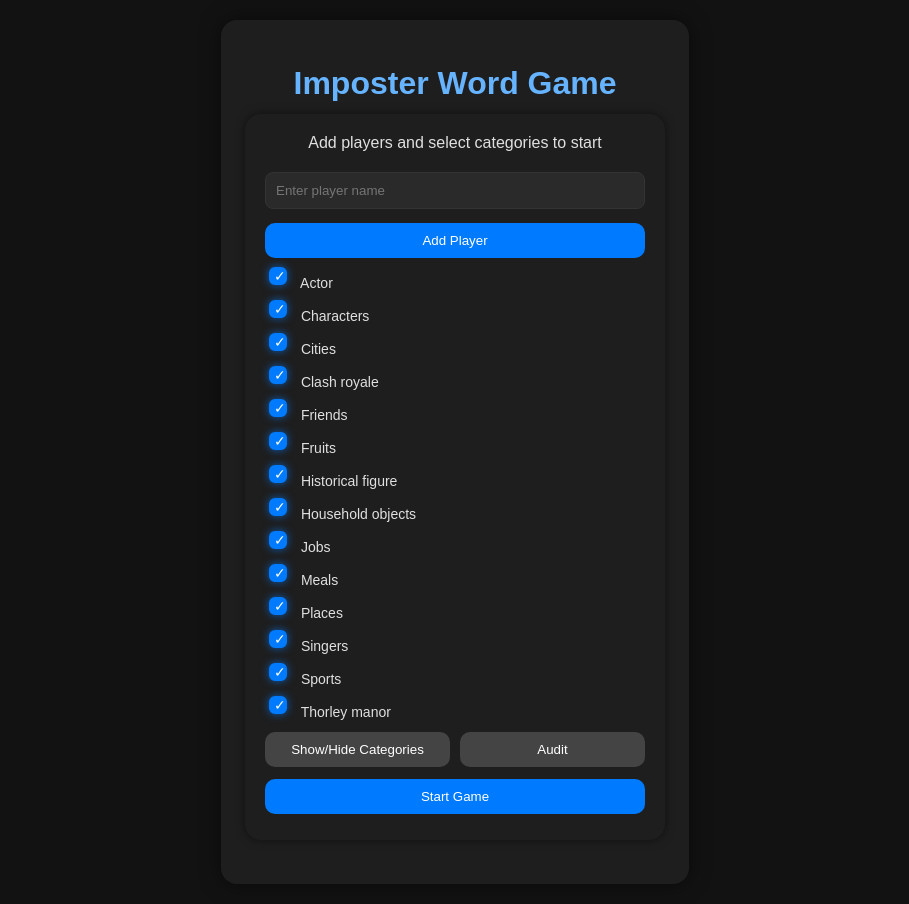
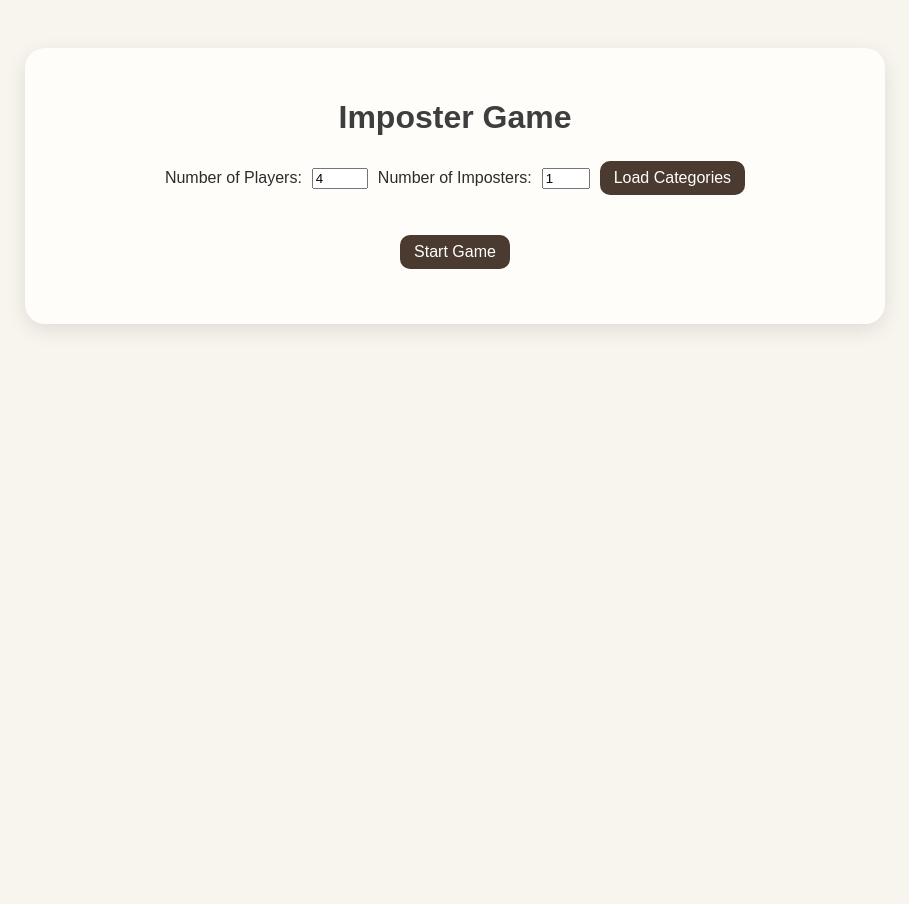
Before and after one commit to LeonWelch2009/Imposter-Game, a Flask app: page / in a window 1280 px wide. Shown: the whole page, without its empty margins (185-1094 px from the left). After the commit the page ends 330 px from the top, so only its background shows below. Run offline with Flask 3, Linux system fonts and the light colour scheme.

Commit message:
removing audit button

```diff
--- a/static/script.js
+++ b/static/script.js
@@ -1,191 +1,120 @@
-let players = [];
-let currentPlayerIndex = 0;
-let imposterIndices = [];
+let wordsData = {};
+let selectedCategories = JSON.parse(localStorage.getItem("selectedCategories")) || [];
 let currentCategory = "";
 let currentWord = "";
-let allPlayersSeen = false;
-let categories = {};
-let availableCategories = [];
+let players = [];
+let imposters = [];
 
-const playerNameInput = document.getElementById("playerName");
-const addPlayerBtn = document.getElementById("addPlayerBtn");
-const playerList = document.getElementById("playerList");
-const startGameBtn = document.getElementById("startGameBtn");
-const setupScreen = document.getElementById("setupScreen");
-const gameScreen = document.getElementById("gameScreen");
-const gameMessage = document.getElementById("gameMessage");
-const nextPlayerBtn = document.getElementById("nextPlayerBtn");
-const showImposterBtn = document.getElementById("showImposterBtn");
-const restartBtn = document.getElementById("restartBtn");
-const categoriesContainer = document.getElementById("categories");
-const showCategoriesBtn = document.getElementById("showCategoriesBtn");
-const auditBtn = document.getElementById("auditBtn");
+async function loadCategories() {
+    const res = await fetch("/get_words");
+    wordsData = await res.json();
 
-// Flip card
-const flipCard = document.getElementById("flipCard");
-const cardFront = document.getElementById("cardFront");
-const cardBack = document.getElementById("cardBack");
+    const container = document.getElementById("categoryContainer");
+    container.innerHTML = "";
 
-// Fetch categories from Flask
-fetch("/categories")
-    .then(res => res.json())
-    .then(data => {
-        categories = data || {};
-        availableCategories = Object.keys(categories);
-        renderCategoryCheckboxes();
-    })
-    .catch(err => console.error("Failed to load categories:", err));
+    for (const category in wordsData) {
+        const div = document.createElement("div");
+        div.classList.add("category-item");
 
-// Toggle categories
-showCategoriesBtn.addEventListener("click", () => {
-    if (categoriesContainer.style.display === "none") {
-        categoriesContainer.style.display = "block";
+        const checkbox = document.createElement("input");
+        checkbox.type = "checkbox";
+        checkbox.value = category;
+        checkbox.checked = selectedCategories.includes(category);
+        checkbox.addEventListener("change", () => {
+            if (checkbox.checked) {
+                selectedCategories.push(category);
             } else {
-        categoriesContainer.style.display = "none";
+                selectedCategories = selectedCategories.filter(c => c !== category);
             }
+            localStorage.setItem("selectedCategories", JSON.stringify(selectedCategories));
         });
 
-// Add player
-function addPlayer() {
-    let name = playerNameInput.value.trim();
-    if (!name) return;
-    name = name.split(/\s+/).map(w => w.charAt(0).toUpperCase() + w.slice(1).toLowerCase()).join(" ");
-    if (!players.includes(name)) {
-        players.push(name);
-        updatePlayerList();
-        playerNameInput.value = "";
+        const label = document.createElement("label");
+        label.textContent = category;
+
+        div.appendChild(checkbox);
+        div.appendChild(label);
+        container.appendChild(div);
     }
 }
 
-addPlayerBtn.addEventListener("click", addPlayer);
-playerNameInput.addEventListener("keypress", e => { if (e.key === "Enter") addPlayer(); });
-
-function updatePlayerList() {
-    playerList.innerHTML = "";
-    players.forEach((p, idx) => {
-        const li = document.createElement("li");
-        li.className = "player-item";
-        li.innerHTML = `<span>${p}</span><button class="remove-player">×</button>`;
-        li.querySelector(".remove-player").addEventListener("click", () => removePlayer(idx));
-        playerList.appendChild(li);
-    });
+function startGame() {
+    if (selectedCategories.length === 0) {
+        alert("Please select at least one category!");
+        return;
     }
 
-function removePlayer(i) {
-    players.splice(i, 1);
-    updatePlayerList();
+    const numPlayers = parseInt(document.getElementById("numPlayers").value);
+    const numImposters = parseInt(document.getElementById("numImposters").value);
+
+    if (numImposters >= numPlayers) {
+        alert("Imposters must be fewer than players!");
+        return;
     }
 
-function renderCategoryCheckboxes() {
-    categoriesContainer.innerHTML = "";
-    Object.keys(categories).forEach(cat => {
-        const div = document.createElement("div");
-        div.className = "category-checkbox";
-        div.innerHTML = `<label><input type="checkbox" value="${cat}" checked> ${cat}</label>`;
-        categoriesContainer.appendChild(div);
-    });
+    const allPlayers = Array.from({ length: numPlayers }, (_, i) => `Player ${i + 1}`);
+    players = allPlayers;
+    imposters = [];
+
+    while (imposters.length < numImposters) {
+        const imposter = allPlayers[Math.floor(Math.random() * allPlayers.length)];
+        if (!imposters.includes(imposter)) imposters.push(imposter);
     }
 
-// Start game
-startGameBtn.addEventListener("click", () => {
-    if (players.length < 3) { alert("Minimum 3 players required!"); return; }
-    const checked = Array.from(document.querySelectorAll("#categories input:checked")).map(i => i.value);
-    if (!checked.length) { alert("Select at least one category!"); return; }
-    availableCategories = checked;
+    const category = selectedCategories[Math.floor(Math.random() * selectedCategories.length)];
+    const words = wordsData[category];
+    const word = words[Math.floor(Math.random() * words.length)];
 
-    const imposterCount = players.length >= 6 ? 2 : 1;
-    imposterIndices = [];
-    while (imposterIndices.length < imposterCount) {
-        const idx = Math.floor(Math.random() * players.length);
-        if (!imposterIndices.includes(idx)) imposterIndices.push(idx);
+    currentCategory = category;
+    currentWord = word;
+
+    displayCards(allPlayers, imposters, word, category);
 }
 
-    currentCategory = availableCategories[Math.floor(Math.random() * availableCategories.length)];
-    const words = categories[currentCategory];
-    currentWord = words[Math.floor(Math.random() * words.length)];
+function displayCards(allPlayers, imposters, word, category) {
+    const container = document.getElementById("cardsContainer");
+    container.innerHTML = "";
 
-    currentPlayerIndex = 0;
-    setupScreen.style.display = "none";
-    gameScreen.style.display = "block";
-    nextPlayerBtn.style.display = "inline-block";
+    allPlayers.forEach(player => {
+        const card = document.createElement("div");
+        card.classList.add("card");
 
-    showCardForPlayer();
+        const inner = document.createElement("div");
+        inner.classList.add("card-inner");
+
+        const front = document.createElement("div");
+        front.classList.add("card-front");
+        front.textContent = player;
+
+        const back = document.createElement("div");
+        back.classList.add("card-back");
+        back.textContent = imposters.includes(player)
+            ? "IMPOSTER"
+            : `${category}\n${word}`;
+
+        inner.appendChild(front);
+        inner.appendChild(back);
+        card.appendChild(inner);
+
+        // Flip only when holding down
+        card.addEventListener("mousedown", () => card.classList.add("hold"));
+        card.addEventListener("mouseup", () => card.classList.remove("hold"));
+        card.addEventListener("mouseleave", () => card.classList.remove("hold"));
+        card.addEventListener("touchstart", () => card.classList.add("hold"));
+        card.addEventListener("touchend", () => card.classList.remove("hold"));
+
+        container.appendChild(card);
     });
 
-function showCardForPlayer() {
-    flipCard.classList.remove("flipped");
-    cardFront.textContent = players[currentPlayerIndex];
-    cardBack.textContent = imposterIndices.includes(currentPlayerIndex)
-        ? `IMPOSTER\nHint: ${currentCategory}`
-        : currentWord;
-    gameMessage.textContent = "";
+    document.getElementById("nextRound").style.display = "inline-block";
 }
 
-flipCard.addEventListener("click", () => {
-    flipCard.classList.toggle("flipped");
-});
-
-// Next player
-nextPlayerBtn.addEventListener("click", () => {
-    if (currentPlayerIndex >= players.length - 1) {
-        allPlayersSeen = true;
-        flipCard.style.display = "none";
-        nextPlayerBtn.style.display = "none";
-        document.getElementById("endControls").style.display = "flex";
-        gameMessage.textContent = `${players[Math.floor(Math.random() * players.length)]} starts the conversation!`;
-        logGame();
-    } else {
-        currentPlayerIndex++;
-        showCardForPlayer();
-    }
-});
-
-showImposterBtn.addEventListener("click", () => {
-    const names = imposterIndices.map(i => players[i]).join(", ");
-    gameMessage.textContent = `IMPOSTER(s): ${names}`;
-});
-
-restartBtn.addEventListener("click", () => {
-    players = [];
-    imposterIndices = [];
-    currentWord = "";
-    currentCategory = "";
-    currentPlayerIndex = 0;
-    allPlayersSeen = false;
-
-    gameScreen.style.display = "none";
-    setupScreen.style.display = "block";
-    flipCard.style.display = "block";
-    document.getElementById("endControls").style.display = "none";
-    updatePlayerList();
-    renderCategoryCheckboxes();
-});
-
-function logGame() {
-    fetch("/log_game", {
-        method: "POST",
-        headers: { "Content-Type": "application/json" },
-        body: JSON.stringify({
-            players,
-            imposters: imposterIndices.map(i => players[i]),
-            category: currentCategory,
-            word: currentWord
-        })
-    }).catch(err => console.error("Failed to log:", err));
+function nextRound() {
+    startGame();
 }
 
-// Audit
-auditBtn.addEventListener("click", () => {
-    fetch("/audit")
-        .then(res => res.json())
-        .then(logs => {
-            if (!logs.length) alert("No previous logs.");
-            else alert("Previous Game Logs:\n" + logs.join("\n"));
-        })
-        .catch(err => alert("Failed to fetch audit logs."));
-});
+document.getElementById("loadCategories").addEventListener("click", loadCategories);
+document.getElementById("startGame").addEventListener("click", startGame);
+document.getElementById("nextRound").addEventListener("click", nextRound);
 
-window.addEventListener("load", () => {
-    renderCategoryCheckboxes();
-    updatePlayerList();
-});
+window.addEventListener("DOMContentLoaded", loadCategories);
--- a/static/style.css
+++ b/static/style.css
@@ -1,220 +1,121 @@
-/* === GENERAL STYLES === */
 body {
-    background-color: #121212;
-    color: #e0e0e0;
     font-family: "Poppins", sans-serif;
-    margin: 0;
+    background-color: #f8f5ef;
+    color: #2c2c2c;
     display: flex;
     justify-content: center;
-    padding: 20px;
+    padding: 40px;
 }
 
-.app {
+.container {
+    max-width: 800px;
     width: 100%;
-    max-width: 420px;
-    background-color: #1e1e1e;
-    border-radius: 16px;
-    padding: 24px;
-    box-shadow: 0 0 20px rgba(0, 0, 0, 0.5);
-    text-align: center;
+    background: #fffdf9;
+    padding: 30px;
+    border-radius: 20px;
+    box-shadow: 0 6px 20px rgba(0, 0, 0, 0.1);
 }
 
 h1 {
-    color: #66b3ff;
-    margin-bottom: 12px;
+    text-align: center;
+    margin-bottom: 25px;
+    color: #3e3e3e;
 }
 
-/* === INPUT === */
-input[type="text"] {
-    width: 100%;
-    padding: 10px;
-    border-radius: 8px;
-    background: #2a2a2a;
-    border: 1px solid #333;
-    color: #f0f0f0;
-    margin: 8px 0;
-    box-sizing: border-box;
+.settings {
+    display: flex;
+    flex-wrap: wrap;
+    gap: 10px;
+    align-items: center;
+    justify-content: center;
+    margin-bottom: 20px;
 }
 
-/* === PLAYER LIST === */
-ul#playerList {
-    list-style: none;
-    padding: 0;
-    margin: 0;
-    max-height: 180px;
-    overflow-y: auto;
+.categories {
+    display: flex;
+    flex-wrap: wrap;
+    gap: 12px 24px;
+    justify-content: center;
+    margin-bottom: 20px;
 }
 
-.player-item {
+.category-item {
     display: flex;
-    justify-content: space-between;
     align-items: center;
-    background: #2a2a2a;
-    padding: 8px 12px;
-    border-radius: 8px;
-    margin-bottom: 6px;
+    gap: 6px;
 }
 
-/* === REMOVE PLAYER BUTTON === */
-.remove-player {
-    width: 24px;
-    height: 24px;
-    border-radius: 50%;
-    border: none;
-    background: #ff4d4d;
-    color: white;
-    font-weight: bold;
-    cursor: pointer;
+.actions {
     display: flex;
     justify-content: center;
+    gap: 15px;
+    margin-bottom: 25px;
+}
+
+.cards {
+    display: grid;
+    grid-template-columns: repeat(auto-fill, minmax(140px, 1fr));
+    gap: 20px;
+    justify-items: center;
+}
+
+.card {
+    width: 140px;
+    height: 200px;
+    perspective: 800px;
+    cursor: pointer;
+}
+
+.card-inner {
+    width: 100%;
+    height: 100%;
+    border-radius: 16px;
+    transition: transform 0.4s;
+    transform-style: preserve-3d;
+    position: relative;
+}
+
+.card-front,
+.card-back {
+    position: absolute;
+    width: 100%;
+    height: 100%;
+    border-radius: 16px;
+    backface-visibility: hidden;
+    display: flex;
     align-items: center;
+    justify-content: center;
+    font-weight: bold;
+    font-size: 1.1em;
+    box-shadow: 0 5px 10px rgba(0, 0, 0, 0.15);
+}
+
+.card-front {
+    background-color: #f0e6d2;
+    color: #4b3a2f;
+}
+
+.card-back {
+    background-color: #d7c49e;
+    color: #fff;
+    transform: rotateY(180deg);
+}
+
+.card.hold .card-inner {
+    transform: rotateY(180deg);
+}
+
+button {
+    background: #4b3a2f;
+    color: white;
+    border: none;
+    border-radius: 10px;
+    padding: 8px 14px;
+    font-size: 1em;
+    cursor: pointer;
     transition: 0.2s ease;
 }
 
-.remove-player:hover {
-    background: #ff1a1a;
-    transform: scale(1.1);
+button:hover {
+    background: #6a4e3b;
 }
-
-/* === CATEGORY CHECKBOXES === */
-.category-checkbox {
-    display: flex;
-    align-items: center;
-    margin-bottom: 6px;
-    cursor: pointer;
-    font-size: 14px;
-}
-
-.category-checkbox input[type="checkbox"] {
-    appearance: none;
-    width: 18px;
-    height: 18px;
-    border: 2px solid #555;
-    border-radius: 6px;
-    margin-right: 10px;
-    background: #2a2a2a;
-    position: relative;
-    transition: 0.25s ease;
-}
-
-.category-checkbox input[type="checkbox"]:checked {
-    background: #007bff;
-    border-color: #007bff;
-    box-shadow: 0 0 8px rgba(0, 123, 255, 0.7);
-}
-
-.category-checkbox input[type="checkbox"]:checked::after {
-    content: '✓';
-    color: white;
-    position: absolute;
-    left: 3px;
-    top: -1px;
-    font-size: 14px;
-}
-
-/* === BUTTONS === */
-button {
-    width: 100%;
-    padding: 10px 14px;
-    margin: 6px 0;
-    border-radius: 10px;
-    border: none;
-    cursor: pointer;
-    transition: 0.25s;
-}
-
-button.primary {
-    background: #007bff;
-    color: white;
-}
-
-button.primary:hover {
-    background: #339dff;
-}
-
-button.accent {
-    background: #00b36b;
-    color: white;
-}
-
-button.accent:hover {
-    background: #00d47c;
-}
-
-button.secondary {
-    background: #444;
-    color: white;
-}
-
-button.secondary:hover {
-    background: #666;
-}
-
-/* === CARD === */
-.card {
-    background: #1e1e1e;
-    border-radius: 16px;
-    padding: 20px;
-    margin-bottom: 20px;
-    box-shadow: 0 0 10px rgba(0, 0, 0, 0.5);
-}
-
-/* === FLIP CARD === */
-.flip-card {
-    background: transparent;
-    width: 100%;
-    height: 160px;
-    perspective: 1000px;
-    margin-bottom: 20px;
-}
-
-.flip-card-inner {
-    position: relative;
-    width: 100%;
-    height: 100%;
-    text-align: center;
-    transition: transform 0.8s;
-    transform-style: preserve-3d;
-}
-
-.flip-card.flipped .flip-card-inner {
-    transform: rotateY(180deg);
-}
-
-.flip-card-front,
-.flip-card-back {
-    position: absolute;
-    width: 100%;
-    height: 100%;
-    -webkit-backface-visibility: hidden;
-    backface-visibility: hidden;
-    display: flex;
-    justify-content: center;
-    align-items: center;
-    border-radius: 12px;
-    background: #2a2a2a;
-    box-shadow: 0 0 8px rgba(0, 0, 0, 0.3);
-}
-
-.flip-card-front {
-    color: #66b3ff;
-}
-
-.flip-card-back {
-    transform: rotateY(180deg);
-    color: #ffffff;
-}
-
-/* === MISC === */
-.message {
-    margin-bottom: 12px;
-    font-size: 16px;
-    word-wrap: break-word;
-    overflow-wrap: break-word;
-}
-
-.btn-row {
-    display: flex;
-    justify-content: space-between;
-    gap: 10px;
-}
--- a/templates/index.html
+++ b/templates/index.html
@@ -2,61 +2,34 @@
 <html lang="en">
 
 <head>
-    <meta charset="UTF-8">
-    <meta name="viewport" content="width=device-width, initial-scale=1.0">
-    <title>🕵️ Imposter Word Game</title>
-    <link rel="stylesheet" href="{{ url_for('static', filename='style.css') }}">
+    <meta charset="UTF-8" />
+    <meta name="viewport" content="width=device-width, initial-scale=1.0" />
+    <title>Imposter Game</title>
+    <link rel="stylesheet" href="{{ url_for('static', filename='style.css') }}" />
 </head>
 
 <body>
-    <div class="app">
+    <div class="container">
+        <h1>Imposter Game</h1>
 
-        <header>
-            <h1>Imposter Word Game</h1>
-        </header>
+        <div class="settings">
+            <label>Number of Players:</label>
+            <input type="number" id="numPlayers" min="3" max="20" value="4">
 
-        <!-- Setup Screen -->
-        <div id="setupScreen" class="card screen active">
-            <div class="message" id="message">Add players and select categories to start</div>
+            <label>Number of Imposters:</label>
+            <input type="number" id="numImposters" min="1" max="5" value="1">
 
-            <input type="text" id="playerName" placeholder="Enter player name">
-            <button class="primary" id="addPlayerBtn">Add Player</button>
-
-            <ul id="playerList"></ul>
-
-            <div id="categories"></div>
-
-            <div class="btn-row">
-                <button class="secondary" id="showCategoriesBtn">Show/Hide Categories</button>
-                <button class="secondary" id="auditBtn">Audit</button>
-            </div>
-
-            <div class="btn-row">
-                <button class="primary" id="startGameBtn">Start Game</button>
-            </div>
+            <button id="loadCategories">Load Categories</button>
         </div>
 
-        <!-- Game Screen -->
-        <div id="gameScreen" class="card screen" style="display:none;">
-            <div class="message" id="gameMessage"></div>
+        <div id="categoryContainer" class="categories"></div>
 
-            <!-- Flip Card -->
-            <div class="flip-card" id="flipCard">
-                <div class="flip-card-inner">
-                    <div class="flip-card-front" id="cardFront">Player</div>
-                    <div class="flip-card-back" id="cardBack">Word</div>
-                </div>
-            </div>
+        <div class="actions">
+            <button id="startGame">Start Game</button>
+            <button id="nextRound" style="display:none;">Next Round</button>
+        </div>
 
-            <div id="gameControls" class="btn-row">
-                <button class="accent" id="nextPlayerBtn" style="display:none;">Next Player</button>
-            </div>
-
-            <div id="endControls" class="btn-row" style="display:none;">
-                <button class="primary" id="showImposterBtn">Reveal Imposter</button>
-                <button class="primary" id="restartBtn">New Game</button>
-            </div>
-        </div>
+        <div id="cardsContainer" class="cards"></div>
     </div>
 
     <script src="{{ url_for('static', filename='script.js') }}"></script>
```
Also changed, not shown: audit.txt (deleted, +0 -44 lines). Lines whose indentation alone changed are shown as unchanged.
